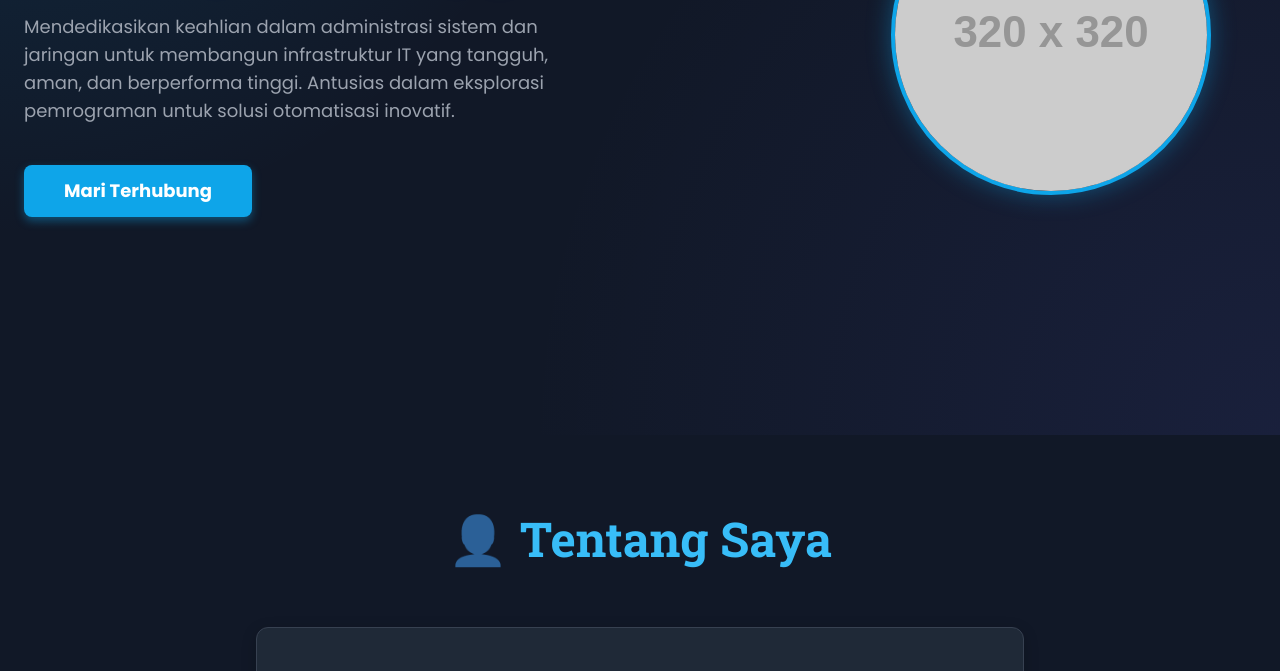
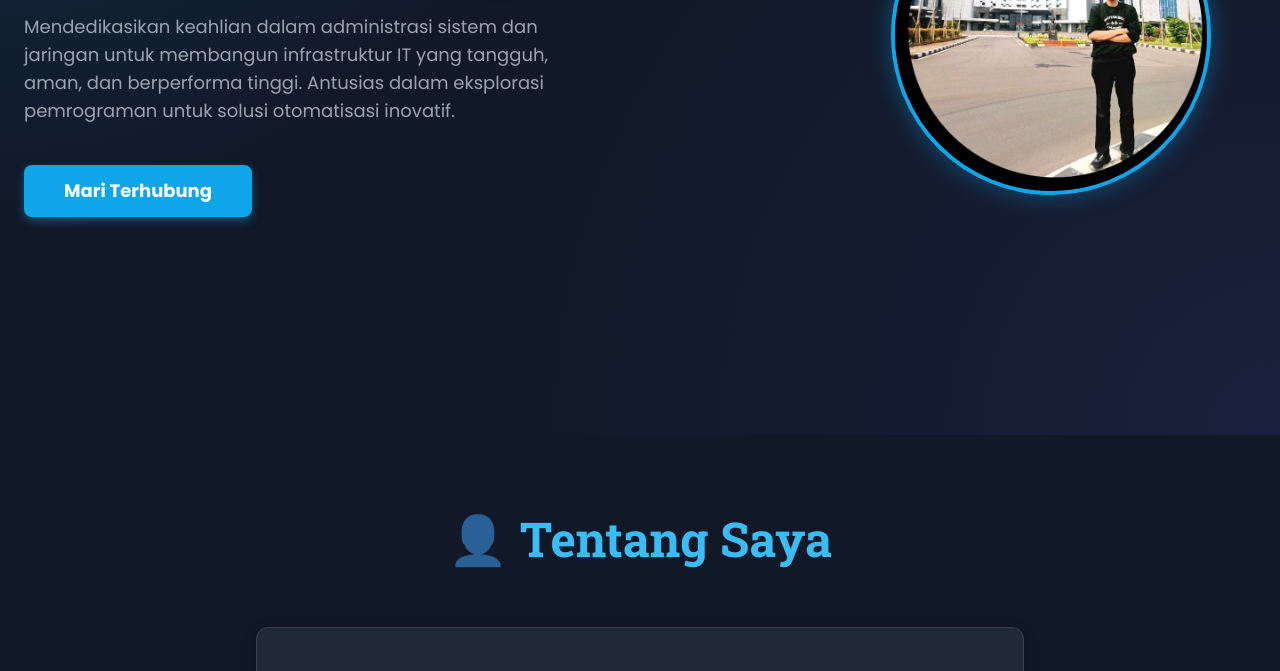
Before and after one commit to nursafaq01/portfolio, a plain HTML site: page index.html in a window 1280 px wide. Shown: the part 429-1100 px from the top of the page. Drawn offline with nearby package versions, Linux system fonts and the light colour scheme; placeholder pictures from the web are drawn by us.

Commit message:
Update index.html

```diff
--- a/index.html
+++ b/index.html
@@ -219,7 +219,7 @@
                 </div>
                 <div class="md:w-2/5 lg:w-1/3 flex justify-center mb-12 md:mb-0 animate-fadeInUp" style="animation-delay: 0.4s;">
                     <div class="profile-image-container">
-                        <img src="https://placehold.co/320x320/1f2937/38bdf8?text=Foto+Anda" alt="Foto Profil Moch Nursafaq" class="profile-image" onerror="this.src='https://placehold.co/320x320/1f2937/38bdf8?text=Gagal+Muat'; this.alt='Gagal memuat foto profil';">
+                        <img src="Nursafaq.jpg.jpg" alt="Foto Profil Moch Nursafaq" class="profile-image" onerror="this.src='https://placehold.co/320x320/1f2937/38bdf8?text=Gagal+Muat'; this.alt='Gagal memuat foto profil';">
                     </div>
                 </div>
             </div>
```
